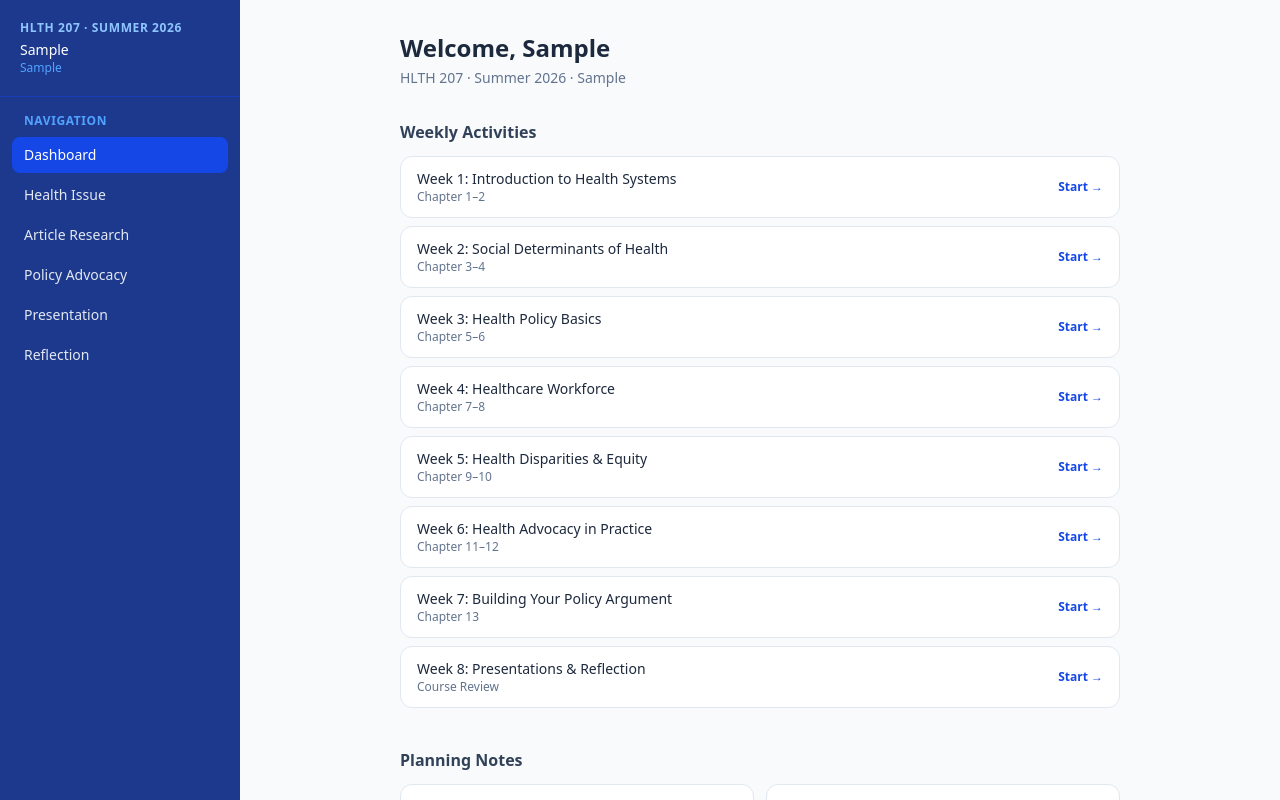
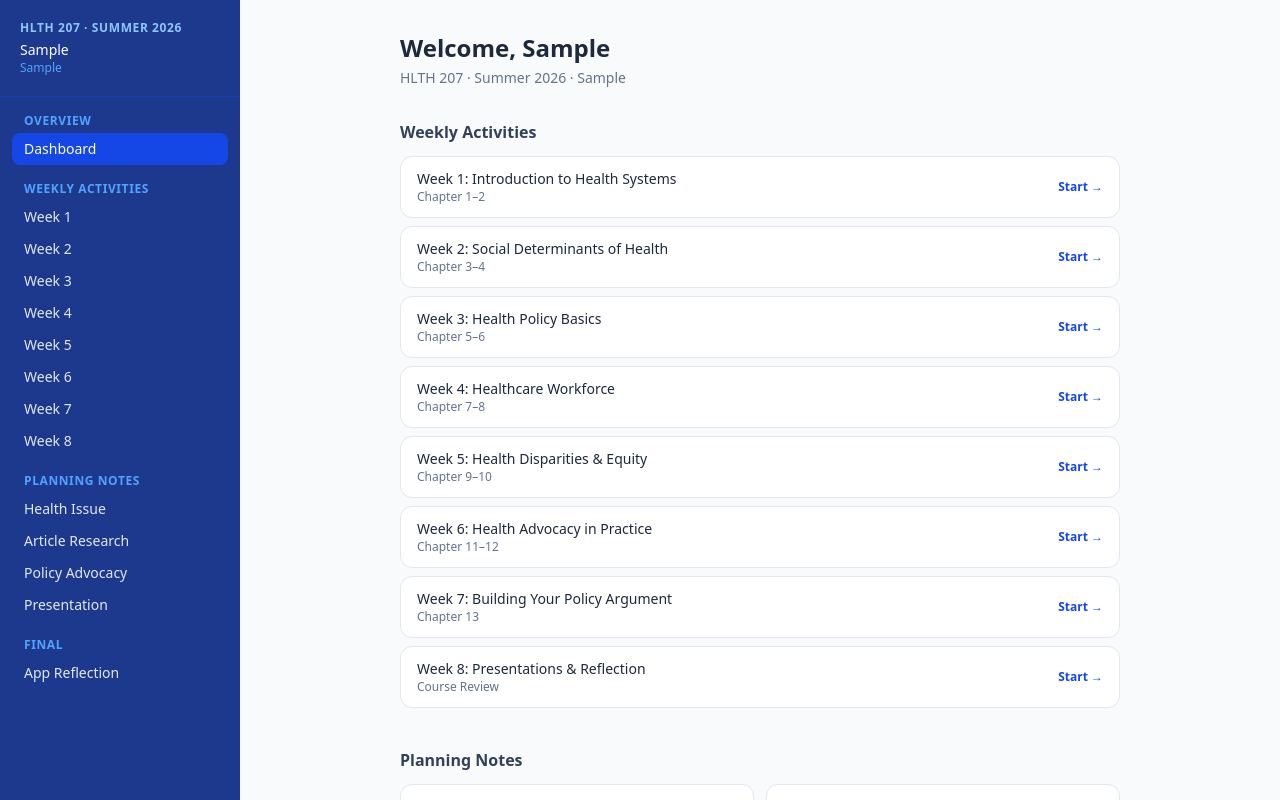
Before and after one commit to wendymarquette68/hlth207-companion, a React (Vite) app: page / in a window 1280 px wide. Both pictures are taken after typing "Sample", "Sample" into the empty fields and a click on the button "Get Started". Shown: the top 800 px of the page. Built offline with nearby package versions, Linux system fonts and the light colour scheme.

Commit message:
Restructure sidebar with direct week links and clear section labels

```diff
--- a/src/components/Sidebar.tsx
+++ b/src/components/Sidebar.tsx
@@ -1,21 +1,21 @@
 import { NavLink, useNavigate } from 'react-router-dom'
 import { useSession } from '../context/SessionContext'
-import { clearStudentData } from '../utils/storage'
+import { clearStudentData, load } from '../utils/storage'
 import config from '../config/course.config.json'
 
-const NAV = [
-  { to: '/dashboard', label: 'Dashboard' },
+const linkBase =
+  'block px-3 py-1.5 rounded-lg text-sm font-medium transition-colors focus:outline-none focus:ring-2 focus:ring-blue-400'
+const linkActive = 'bg-blue-700 text-white'
+const linkInactive = 'text-slate-200 hover:bg-blue-800'
+
+const sectionLabel = 'px-3 pt-4 pb-1 text-xs font-semibold text-blue-400 uppercase tracking-wider'
+
+const NOTES = [
   { to: '/notes/health-issue', label: 'Health Issue' },
   { to: '/notes/article-review', label: 'Article Research' },
   { to: '/notes/policy-advocacy', label: 'Policy Advocacy' },
   { to: '/notes/presentation', label: 'Presentation' },
-  { to: '/reflection', label: 'Reflection' },
 ]
-
-const linkBase =
-  'block px-3 py-2 rounded-lg text-sm font-medium transition-colors focus:outline-none focus:ring-2 focus:ring-blue-400'
-const linkActive = 'bg-blue-700 text-white'
-const linkInactive = 'text-slate-200 hover:bg-blue-800'
 
 export function Sidebar() {
   const { session, clearSession } = useSession()
@@ -34,6 +34,7 @@ export function Sidebar() {
       aria-label="Main navigation"
       className="w-60 bg-blue-900 text-white flex flex-col min-h-screen"
     >
+      {/* Student header */}
       <div className="px-5 py-5 border-b border-blue-800">
         <p className="text-xs font-semibold text-blue-300 uppercase tracking-wider">
           {config.courseTitle} · {config.semester}
@@ -44,23 +45,62 @@ export function Sidebar() {
         <p className="text-xs text-blue-400">{session?.section}</p>
       </div>
 
-      <div className="flex-1 px-3 py-4 space-y-1">
-        <p className="px-3 text-xs font-semibold text-blue-400 uppercase tracking-wider mb-2">
-          Navigation
-        </p>
-        {NAV.map(item => (
+      <div className="flex-1 px-3 overflow-y-auto">
+
+        {/* Overview */}
+        <p className={sectionLabel}>Overview</p>
+        <NavLink
+          to="/dashboard"
+          className={({ isActive }) => `${linkBase} ${isActive ? linkActive : linkInactive}`}
+        >
+          Dashboard
+        </NavLink>
+
+        {/* Weekly Activities */}
+        <p className={sectionLabel}>Weekly Activities</p>
+        {config.weeks.map(week => {
+          const isCompleted = !!load(`activity_${week.weekNumber}`)
+          return (
+            <NavLink
+              key={week.weekNumber}
+              to={`/activity/${week.weekNumber}`}
+              className={({ isActive }) =>
+                `${linkBase} flex items-center justify-between ${isActive ? linkActive : linkInactive}`
+              }
+            >
+              <span>Week {week.weekNumber}</span>
+              {isCompleted && (
+                <span className="text-green-400 text-xs font-bold">✓</span>
+              )}
+            </NavLink>
+          )
+        })}
+
+        {/* Planning Notes */}
+        <p className={sectionLabel}>Planning Notes</p>
+        {NOTES.map(item => (
           <NavLink
             key={item.to}
             to={item.to}
-            className={({ isActive }) =>
-              `${linkBase} ${isActive ? linkActive : linkInactive}`
-            }
+            className={({ isActive }) => `${linkBase} ${isActive ? linkActive : linkInactive}`}
           >
             {item.label}
           </NavLink>
         ))}
+
+        {/* Reflection */}
+        <p className={sectionLabel}>Final</p>
+        <NavLink
+          to="/reflection"
+          className={({ isActive }) => `${linkBase} ${isActive ? linkActive : linkInactive}`}
+        >
+          App Reflection
+        </NavLink>
+
+        <div className="pb-4" />
       </div>
 
+      {/* Sign out */}
       <div className="px-3 py-4 border-t border-blue-800">
         <button
           onClick={handleSignOut}
```
